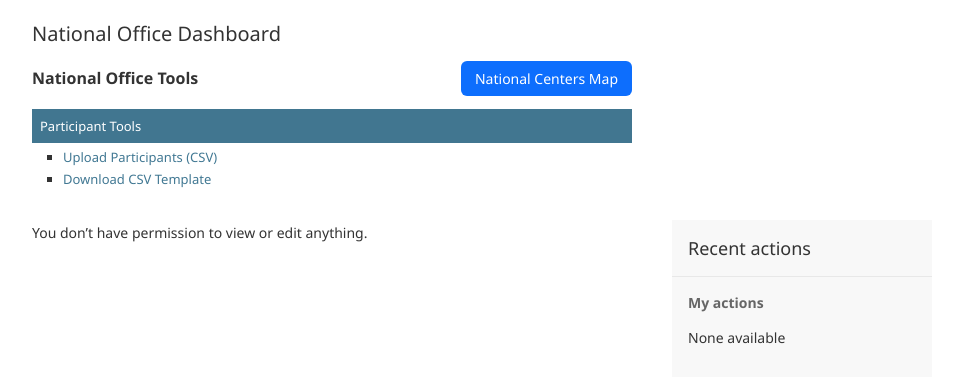
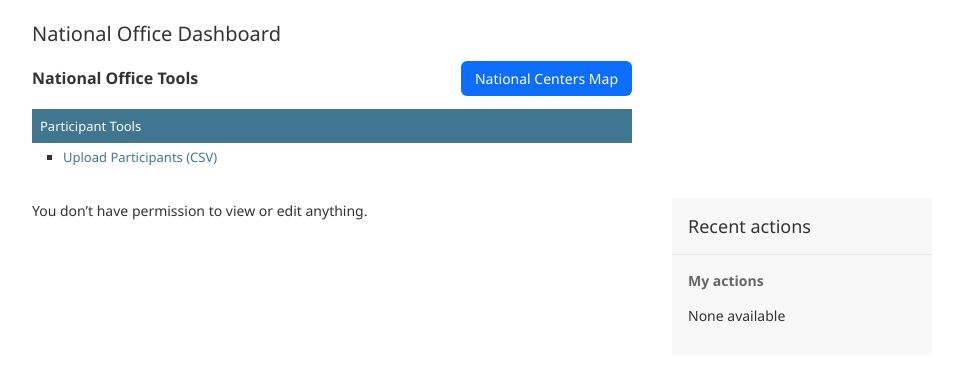
Before and after one commit to wzotor/compassion-map-demo, a Django app: page /admin/ in a window 1280 px wide. Shown: the part 53-436 px from the top of the page, without its empty margins (8-971 px from the left). Run offline with Django 5.2, Linux system fonts and the light colour scheme; the visitor is signed in with stand-in values (Sample User, id 1); data comes from the database, SQL or seed files in the repository; data that the repository does not hold is empty.

Commit message:
Remove CSV template link from admin dashboard

```diff
--- a/templates/admin/index.html
+++ b/templates/admin/index.html
@@ -22,11 +22,6 @@
           Upload Participants (CSV)
         </a>
       </li>
-      <li>
-        <a href="{% url 'participants_csv_template' %}">
-          Download CSV Template
-        </a>
-      </li>
     </ul>
   </div>
 
```
